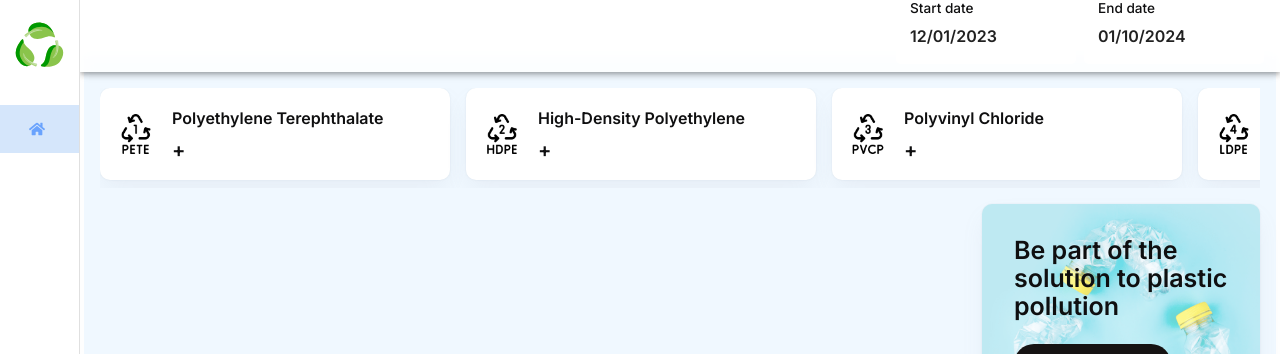
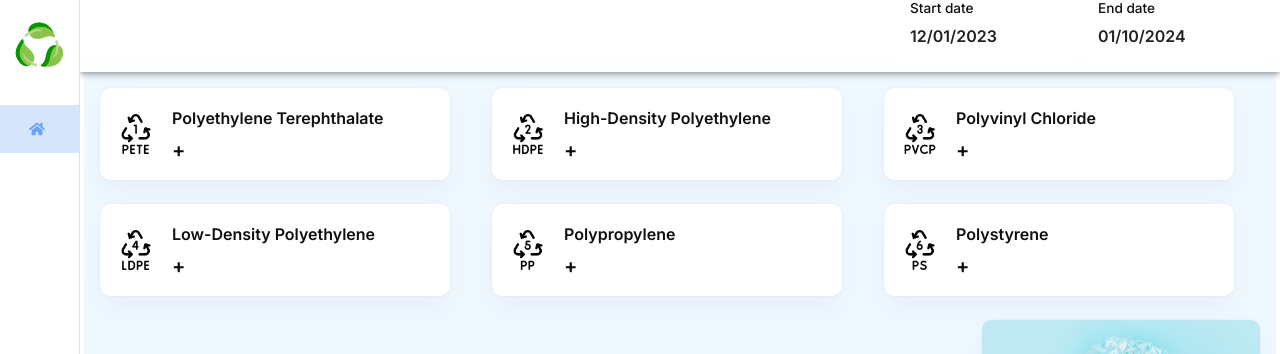
Before and after one commit to skyshedage/admin-dashboard, a React (Create React App) app: page / in a window 1280 px wide. Shown: the top 354 px of the page. Built offline with nearby package versions, Linux system fonts and the light colour scheme; no server answers.

Commit message:
Repair dashboard data display, date controls and build issues

```diff
--- a/src/scenes/homePage.js
+++ b/src/scenes/homePage.js
@@ -9,7 +9,7 @@ import {
 
   Typography,
 
-  useMediaQuery,
+
 } from "@mui/material";
 import Grid2 from "@mui/material/Unstable_Grid2/Grid2";
 import TotalPlasticCard from "../component/TotalPlasticCard";
@@ -42,7 +42,7 @@ const HomePage = () => {
   const [plasticCounts, setPlasticCounts] = useState({});
   const { state } = useContext(UserContext);
   const { startDate, endDate } = state;
-  const isSmallScreen = useMediaQuery((theme) => theme.breakpoints.down("sm"));
+
   useEffect(() => {
     axios
       .post(
@@ -61,16 +61,16 @@ const HomePage = () => {
     <Box>
       <Box
         sx={{
-          display: "flex",
-          overflowX: isSmallScreen ? "hidden" : "auto",
-          flexDirection: isSmallScreen ? "column" : "row",
+          display: "grid",
+          gridTemplateColumns: { xs: "1fr", sm: "repeat(2, minmax(0, 1fr))", lg: "repeat(3, minmax(0, 1fr))" },
+          gap: 2,
           marginBottom: 2,
         }}
       >
         {plasticTypes.map((plasticType) => (
           <Box
             key={plasticType.shortform}
-            sx={{ marginBottom: isSmallScreen ? 2 : 0 }}
+            sx={{ minWidth: 0 }}
           >
             <TotalPlasticCard
               count={plasticCounts[plasticType.shortform]}
```
